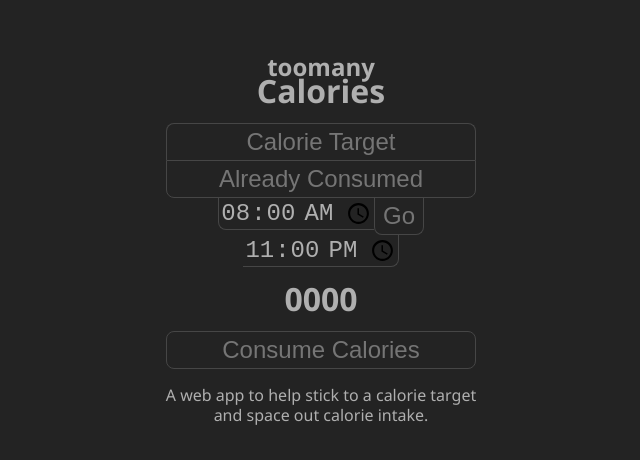
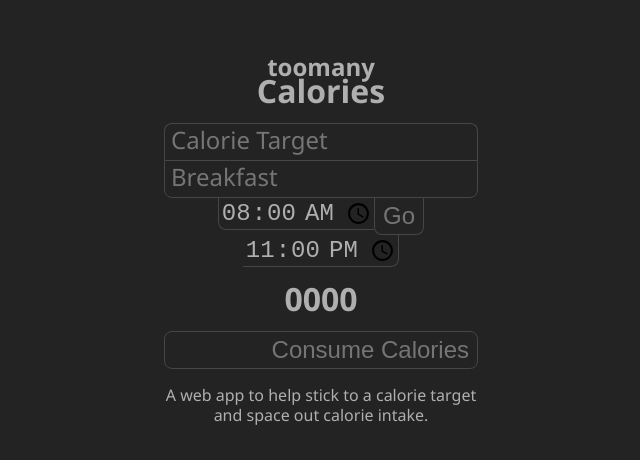
Before and after one commit to toomanydev/toomany-calories, a plain HTML site: page index.html in a window 1280 px wide. Shown: the part 152-612 px from the top of the page, without its empty margins (319-959 px from the left). Drawn offline with Linux system fonts and the light colour scheme.

Commit message:
Placeholder text to floating labels
So that labels stay on the screen, better using the width of the control

```diff
--- a/index.html
+++ b/index.html
@@ -12,8 +12,14 @@
     <h2>toomany</h2>
     <h1>Calories</h1>
     <div id="app">
-      <input type="number" id="calorieTarget" class="numberInput" placeholder="Calorie Target">
-      <input type="number" id="alreadyConsumed" class="numberInput" placeholder="Already Consumed"><br>
+      <div class="inputGroup">
+        <input type="number" id="calorieTarget" class="numberInput">
+        <label for="calorieTarget">Calorie Target</label>
+      </div>
+      <div class="inputGroup">
+        <input type="number" id="alreadyConsumed" class="numberInput"><br>
+        <label for="alreadyConsumed">Breakfast</label>
+      </div>
       <input type="time" id="startTime" class="timeInput" value="08:00"><!--
       --><input type="button" id="goButton" class="buttonInput" value="Go"><!--
 --><input type="time" id="bedTime" class="timeInput" value="23:00">
--- a/styles.css
+++ b/styles.css
@@ -32,6 +32,18 @@ p{
 }
 input {
     vertical-align: top;
+    position:relative
+}
+label{
+    position:absolute;
+    left:0;
+    top:5px;
+    left:10px;
+    color: rgb(117,117,117);
+    font-size: 1.5rem;
+}
+.inputGroup{
+    position: relative;
 }
 
 
@@ -42,10 +54,11 @@ input {
     border-color: rgb(70, 70, 70);
     color: rgb(175, 175, 175);
     font-size: 1.5em;
-    text-align: center;
+    text-align: right;
 }
 .numberInput {
     padding:0.25rem;
+    padding-right: 0.5rem;
     width:300px;
 }
 .timeInput{
```
